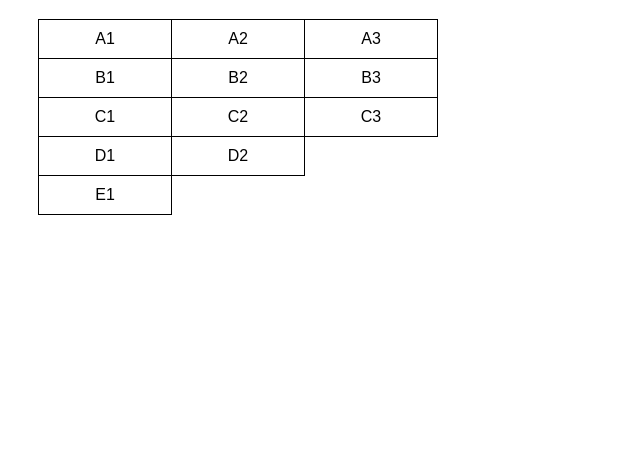
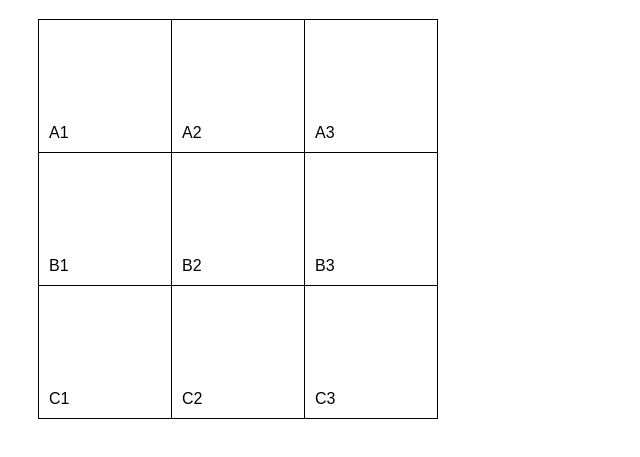
Before and after one commit to GabrielLNascimento/html-css, a plain HTML site: page exercicios/ex023/index.html in a window 1280 px wide. Shown: the part 61-518 px from the top of the page, without its empty margins (0-640 px from the left). Drawn offline with Linux system fonts and the light colour scheme.

Commit message:
alinhamento tabela ex023

```diff
--- a/exercicios/ex023/index.html
+++ b/exercicios/ex023/index.html
@@ -13,11 +13,13 @@
     table {
         border-collapse: collapse;
         width: 400px;
+        height: 400px;
     }
     tr td{
         border: 1px solid black;
         padding: 10px;
-        text-align: center;
+        text-align: left;
+        vertical-align: bottom;
     }
 
 
@@ -43,13 +45,7 @@
             <td>C2</td>
             <td>C3</td>
         </tr>
-        <tr>
-            <td>D1</td>
-            <td>D2</td>
-        </tr>
-        <tr>
-            <td>E1</td>
-        </tr>
+
     </table>
 </body>
 </html>
```
